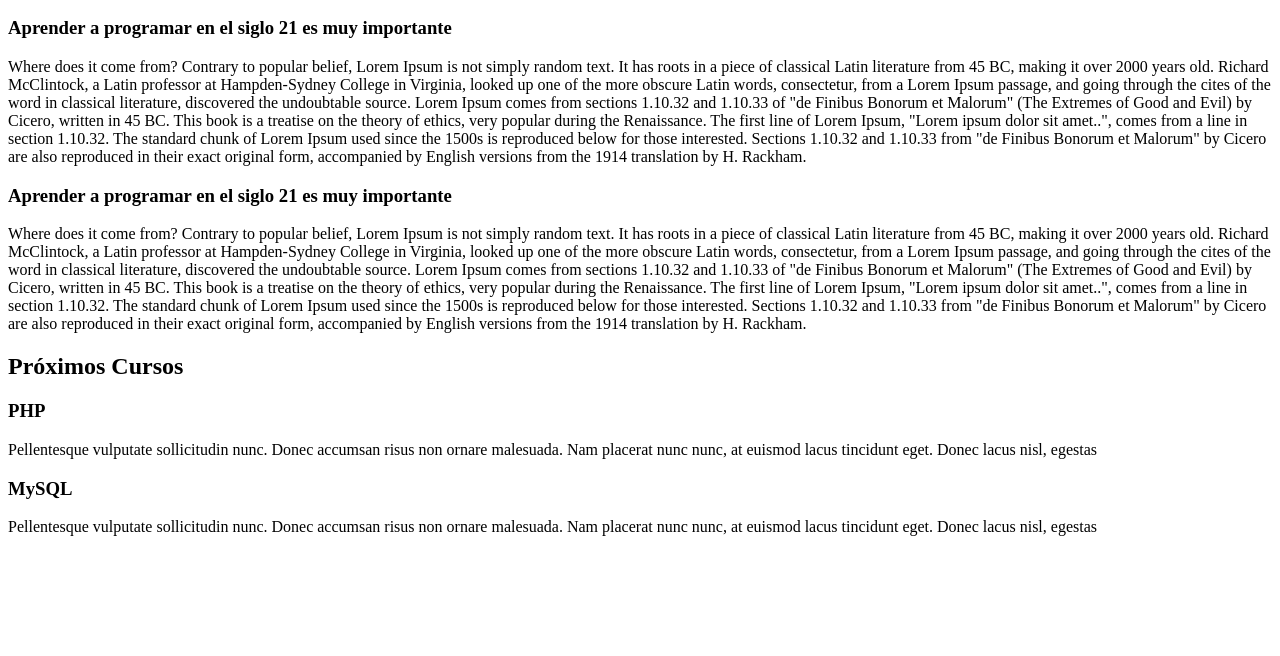
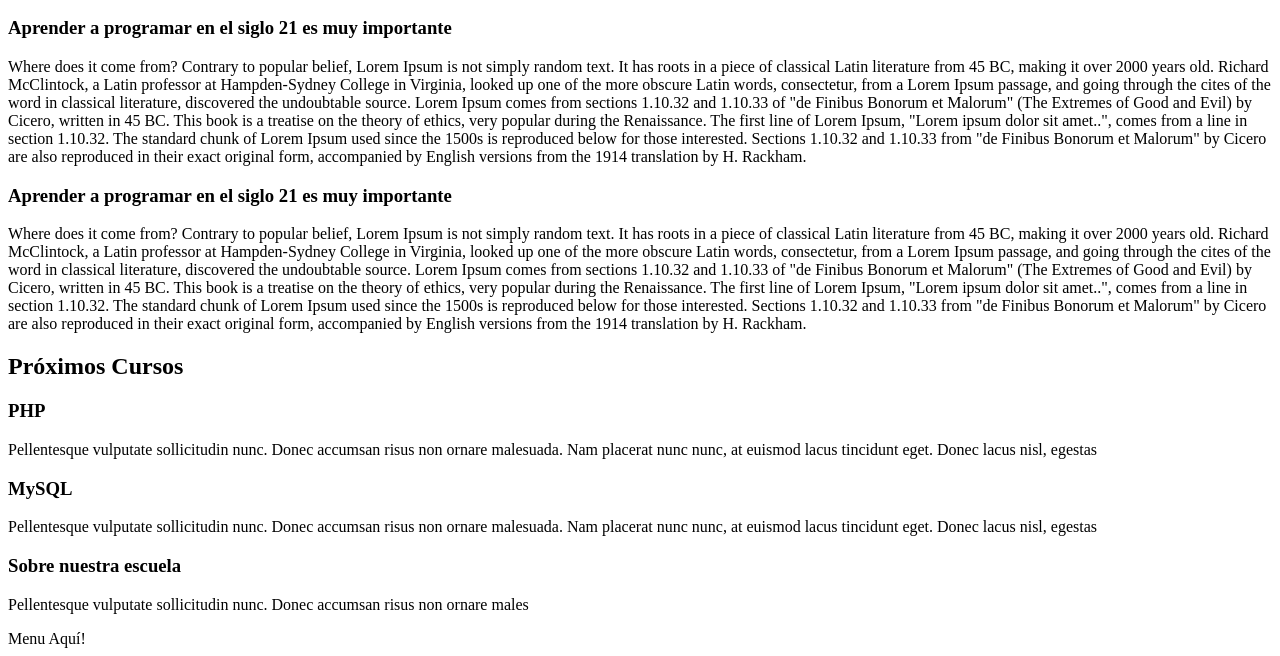
Before and after one commit to exjade/Desarrollo_web_completo, a plain HTML site: page index_estructuras.html in a window 1280 px wide. Shown: the part 998-1654 px from the top of the page. Before the commit the page ends 1550 px from the top, so only its background shows below. Drawn offline with Linux system fonts and the light colour scheme; files that its build step writes are made by us from their sources.

Commit message:
FOOTER - Fin de elementos semánticos

```diff
--- a/index_estructuras.html
+++ b/index_estructuras.html
@@ -79,7 +79,7 @@ The standard chunk of Lorem Ipsum used since the 1500s is reproduced below for t
         </section><!--CIERRE SECTION-->
       </main><!--CIERRE MAIN-->
 
-      <!--ASIDE-->
+      <!--ASIDE - BARRA LATERAL -->
       <!--Elemento lateral al contenido principal-->
       <aside>
           <h2>Próximos Cursos</h2>
@@ -92,7 +92,19 @@ The standard chunk of Lorem Ipsum used since the 1500s is reproduced below for t
             <p>Pellentesque vulputate sollicitudin nunc. Donec accumsan risus non ornare malesuada. Nam placerat nunc nunc, at euismod lacus tincidunt eget. Donec lacus nisl, egestas </p>
         </div>
       </aside>
+  </div>
 
-  </div>
+  <!--FOOTER - PIE de página-->
+  <!--Parte inferior de un sitioweb-->
+    <footer>
+        <div class="nosotros">
+            <h3>Sobre nuestra escuela</h3>
+            <p>Pellentesque vulputate sollicitudin nunc. Donec accumsan risus non ornare males</p>
+        </div>
+        <div class="menu">
+            Menu Aquí!
+        </div>
+    </footer>
+
  </body>
 </html>
```
